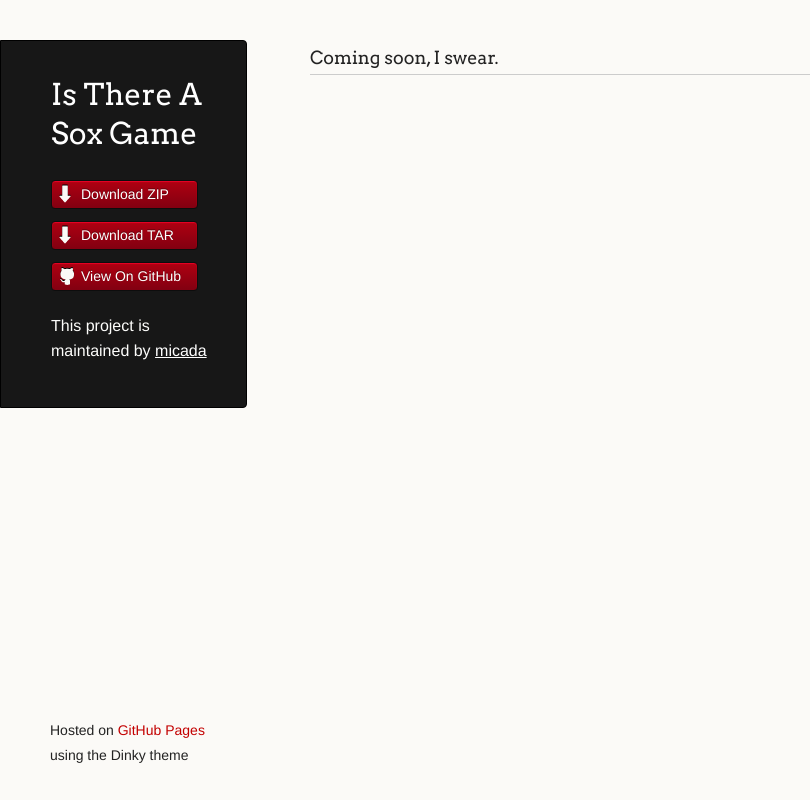
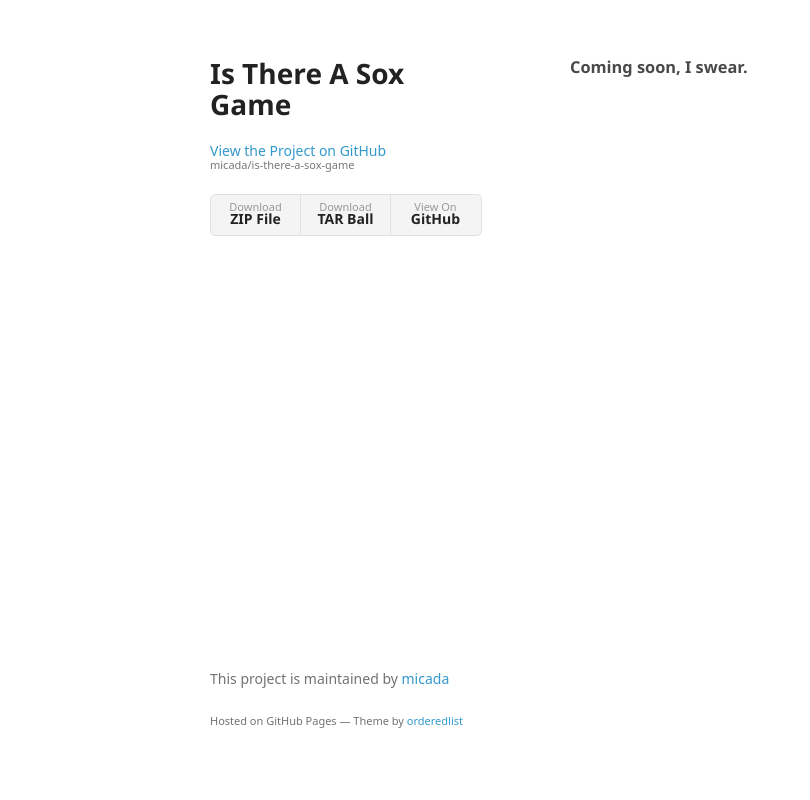
Before and after one commit to isthereagametoday/is-there-a-sox-game, a plain HTML site: page index.html in a window 1280 px wide. Shown: the whole page, without its empty margins (0-810 px from the left). Drawn offline with Linux system fonts and the light colour scheme; a web font is replaced by a local one.

Commit message:
Create gh-pages branch via GitHub

```diff
--- a/index.html
+++ b/index.html
@@ -7,8 +7,7 @@
 
     <link rel="stylesheet" href="stylesheets/styles.css">
     <link rel="stylesheet" href="stylesheets/github-light.css">
-    <script src="javascripts/scale.fix.js"></script>
-    <meta name="viewport" content="width=device-width, initial-scale=1, user-scalable=no">
+    <meta name="viewport" content="width=device-width">
     <!--[if lt IE 9]>
     <script src="//html5shiv.googlecode.com/svn/trunk/html5.js"></script>
     <![endif]-->
@@ -16,28 +15,28 @@
   <body>
     <div class="wrapper">
       <header>
-        <h1 class="header">Is There A Sox Game</h1>
-        <p class="header"></p>
+        <h1>Is There A Sox Game</h1>
+        <p></p>
+
+        <p class="view"><a href="https://github.com/micada/is-there-a-sox-game">View the Project on GitHub <small>micada/is-there-a-sox-game</small></a></p>
+
 
         <ul>
-          <li class="download"><a class="buttons" href="https://github.com/micada/is-there-a-sox-game/zipball/master">Download ZIP</a></li>
-          <li class="download"><a class="buttons" href="https://github.com/micada/is-there-a-sox-game/tarball/master">Download TAR</a></li>
-          <li><a class="buttons github" href="https://github.com/micada/is-there-a-sox-game">View On GitHub</a></li>
+          <li><a href="https://github.com/micada/is-there-a-sox-game/zipball/master">Download <strong>ZIP File</strong></a></li>
+          <li><a href="https://github.com/micada/is-there-a-sox-game/tarball/master">Download <strong>TAR Ball</strong></a></li>
+          <li><a href="https://github.com/micada/is-there-a-sox-game">View On <strong>GitHub</strong></a></li>
         </ul>
-
-        <p class="header">This project is maintained by <a class="header name" href="https://github.com/micada">micada</a></p>
-
-
       </header>
       <section>
         <h3>
 <a id="coming-soon-i-swear" class="anchor" href="#coming-soon-i-swear" aria-hidden="true"><span aria-hidden="true" class="octicon octicon-link"></span></a>Coming soon, I swear.</h3>
       </section>
       <footer>
-        <p><small>Hosted on <a href="https://pages.github.com">GitHub Pages</a> using the Dinky theme</small></p>
+        <p>This project is maintained by <a href="https://github.com/micada">micada</a></p>
+        <p><small>Hosted on GitHub Pages &mdash; Theme by <a href="https://github.com/orderedlist">orderedlist</a></small></p>
       </footer>
     </div>
-    <!--[if !IE]><script>fixScale(document);</script><![endif]-->
+    <script src="javascripts/scale.fix.js"></script>
 
   </body>
 </html>
--- a/stylesheets/styles.css
+++ b/stylesheets/styles.css
@@ -1,338 +1,251 @@
-@import url(https://fonts.googleapis.com/css?family=Arvo:400,700,400italic);
-
-/* MeyerWeb Reset */
-
-html, body, div, span, applet, object, iframe,
-h1, h2, h3, h4, h5, h6, p, blockquote, pre,
-a, abbr, acronym, address, big, cite, code,
-del, dfn, em, img, ins, kbd, q, s, samp,
-small, strike, strong, sub, sup, tt, var,
-b, u, i, center,
-dl, dt, dd, ol, ul, li,
-fieldset, form, label, legend,
-table, caption, tbody, tfoot, thead, tr, th, td,
-article, aside, canvas, details, embed,
-figure, figcaption, footer, header, hgroup,
-menu, nav, output, ruby, section, summary,
-time, mark, audio, video {
-  margin: 0;
-  padding: 0;
-  border: 0;
-  font: inherit;
-  vertical-align: baseline;
+@font-face {
+  font-family: 'Noto Sans';
+  font-weight: 400;
+  font-style: normal;
+  src: url('../fonts/Noto-Sans-regular/Noto-Sans-regular.eot');
+  src: url('../fonts/Noto-Sans-regular/Noto-Sans-regular.eot?#iefix') format('embedded-opentype'),
+       local('Noto Sans'),
+       local('Noto-Sans-regular'),
+       url('../fonts/Noto-Sans-regular/Noto-Sans-regular.woff2') format('woff2'),
+       url('../fonts/Noto-Sans-regular/Noto-Sans-regular.woff') format('woff'),
+       url('../fonts/Noto-Sans-regular/Noto-Sans-regular.ttf') format('truetype'),
+       url('../fonts/Noto-Sans-regular/Noto-Sans-regular.svg#NotoSans') format('svg');
 }
 
+@font-face {
+  font-family: 'Noto Sans';
+  font-weight: 700;
+  font-style: normal;
+  src: url('../fonts/Noto-Sans-700/Noto-Sans-700.eot');
+  src: url('../fonts/Noto-Sans-700/Noto-Sans-700.eot?#iefix') format('embedded-opentype'),
+       local('Noto Sans Bold'),
+       local('Noto-Sans-700'),
+       url('../fonts/Noto-Sans-700/Noto-Sans-700.woff2') format('woff2'),
+       url('../fonts/Noto-Sans-700/Noto-Sans-700.woff') format('woff'),
+       url('../fonts/Noto-Sans-700/Noto-Sans-700.ttf') format('truetype'),
+       url('../fonts/Noto-Sans-700/Noto-Sans-700.svg#NotoSans') format('svg');
+}
 
-/* Base text styles */
+@font-face {
+  font-family: 'Noto Sans';
+  font-weight: 400;
+  font-style: italic;
+  src: url('../fonts/Noto-Sans-italic/Noto-Sans-italic.eot');
+  src: url('../fonts/Noto-Sans-italic/Noto-Sans-italic.eot?#iefix') format('embedded-opentype'),
+       local('Noto Sans Italic'),
+       local('Noto-Sans-italic'),
+       url('../fonts/Noto-Sans-italic/Noto-Sans-italic.woff2') format('woff2'),
+       url('../fonts/Noto-Sans-italic/Noto-Sans-italic.woff') format('woff'),
+       url('../fonts/Noto-Sans-italic/Noto-Sans-italic.ttf') format('truetype'),
+       url('../fonts/Noto-Sans-italic/Noto-Sans-italic.svg#NotoSans') format('svg');
+}
+
+@font-face {
+  font-family: 'Noto Sans';
+  font-weight: 700;
+  font-style: italic;
+  src: url('../fonts/Noto-Sans-700italic/Noto-Sans-700italic.eot');
+  src: url('../fonts/Noto-Sans-700italic/Noto-Sans-700italic.eot?#iefix') format('embedded-opentype'),
+       local('Noto Sans Bold Italic'),
+       local('Noto-Sans-700italic'),
+       url('../fonts/Noto-Sans-700italic/Noto-Sans-700italic.woff2') format('woff2'),
+       url('../fonts/Noto-Sans-700italic/Noto-Sans-700italic.woff') format('woff'),
+       url('../fonts/Noto-Sans-700italic/Noto-Sans-700italic.ttf') format('truetype'),
+       url('../fonts/Noto-Sans-700italic/Noto-Sans-700italic.svg#NotoSans') format('svg');
+}
 
 body {
-  padding:10px 50px 0 0;
-  font-family:"Helvetica Neue", Helvetica, Arial, sans-serif;
-	font-size: 14px;
-	color: #232323;
-	background-color: #FBFAF7;
-	margin: 0;
-	line-height: 1.8em;
-	-webkit-font-smoothing: antialiased;
-
+  background-color: #fff;
+  padding:50px;
+  font: 14px/1.5 "Noto Sans", "Helvetica Neue", Helvetica, Arial, sans-serif;
+  color:#727272;
+  font-weight:400;
 }
 
 h1, h2, h3, h4, h5, h6 {
-  color:#232323;
-  margin:36px 0 10px;
+  color:#222;
+  margin:0 0 20px;
 }
 
-p, ul, ol, table, dl {
-  margin:0 0 22px;
+p, ul, ol, table, pre, dl {
+  margin:0 0 20px;
 }
 
 h1, h2, h3 {
-	font-family: Arvo, Monaco, serif;
-  line-height:1.3;
-	font-weight: normal;
-}
-
-h1,h2, h3 {
-	display: block;
-	border-bottom: 1px solid #ccc;
-	padding-bottom: 5px;
+  line-height:1.1;
 }
 
 h1 {
-	font-size: 30px;
+  font-size:28px;
 }
 
 h2 {
-	font-size: 24px;
+  color:#393939;
 }
 
-h3 {
-	font-size: 18px;
-}
-
-h4, h5, h6 {
-	font-family: Arvo, Monaco, serif;
-	font-weight: 700;
+h3, h4, h5, h6 {
+  color:#494949;
 }
 
 a {
-  color:#C30000;
-  font-weight:200;
+  color:#39c;
   text-decoration:none;
 }
 
 a:hover {
-	text-decoration: underline;
+  color:#069;
 }
 
 a small {
-	font-size: 12px;
+  font-size:11px;
+  color:#777;
+  margin-top:-0.3em;
+  display:block;
 }
 
-em {
-	font-style: italic;
+a:hover small {
+  color:#777;
+}
+
+.wrapper {
+  width:860px;
+  margin:0 auto;
+}
+
+blockquote {
+  border-left:1px solid #e5e5e5;
+  margin:0;
+  padding:0 0 0 20px;
+  font-style:italic;
+}
+
+code, pre {
+  font-family:Monaco, Bitstream Vera Sans Mono, Lucida Console, Terminal, Consolas, Liberation Mono, DejaVu Sans Mono, Courier New, monospace;
+  color:#333;
+  font-size:12px;
+}
+
+pre {
+  padding:8px 15px;
+  background: #f8f8f8;
+  border-radius:5px;
+  border:1px solid #e5e5e5;
+  overflow-x: auto;
+}
+
+table {
+  width:100%;
+  border-collapse:collapse;
+}
+
+th, td {
+  text-align:left;
+  padding:5px 10px;
+  border-bottom:1px solid #e5e5e5;
+}
+
+dt {
+  color:#444;
+  font-weight:700;
+}
+
+th {
+  color:#444;
+}
+
+img {
+  max-width:100%;
+}
+
+header {
+  width:270px;
+  float:left;
+  position:fixed;
+  -webkit-font-smoothing:subpixel-antialiased;
+}
+
+header ul {
+  list-style:none;
+  height:40px;
+  padding:0;
+  background: #f4f4f4;
+  border-radius:5px;
+  border:1px solid #e0e0e0;
+  width:270px;
+}
+
+header li {
+  width:89px;
+  float:left;
+  border-right:1px solid #e0e0e0;
+  height:40px;
+}
+
+header li:first-child a {
+  border-radius:5px 0 0 5px;
+}
+
+header li:last-child a {
+  border-radius:0 5px 5px 0;
+}
+
+header ul a {
+  line-height:1;
+  font-size:11px;
+  color:#999;
+  display:block;
+  text-align:center;
+  padding-top:6px;
+  height:34px;
+}
+
+header ul a:hover {
+  color:#999;
+}
+
+header ul a:active {
+  background-color:#f0f0f0;
 }
 
 strong {
+  color:#222;
   font-weight:700;
 }
 
-ul {
-  list-style-position: inside;
-  list-style: disc;
-  padding-left: 25px;
+header ul li + li + li {
+  border-right:none;
+  width:89px;
 }
 
-ol {
-  list-style-position: inside;
-  list-style: decimal;
-  padding-left: 25px;
+header ul a strong {
+  font-size:14px;
+  display:block;
+  color:#222;
 }
 
-blockquote {
-  margin: 0;
-  padding: 0 0 0 20px;
-  font-style: italic;
+section {
+  width:500px;
+  float:right;
+  padding-bottom:50px;
 }
 
-dl, dt, dd, dl p {
-	font-color: #444;
-}
-
-dl dt {
-  font-weight: bold;
-}
-
-dl dd {
-  padding-left: 20px;
-  font-style: italic;
-}
-
-dl p {
-  padding-left: 20px;
-  font-style: italic;
+small {
+  font-size:11px;
 }
 
 hr {
   border:0;
-  background:#ccc;
+  background:#e5e5e5;
   height:1px;
-  margin:0 0 24px;
+  margin:0 0 20px;
 }
 
-/* Images */
-
-img {
-  position: relative;
-  margin: 0 auto;
-  max-width: 650px;
-  padding: 5px;
-  margin: 10px 0 32px 0;
-  border: 1px solid #ccc;
-}
-
-p img {
-  display: inline;
-  margin: 0;
-  padding: 0;
-  vertical-align: middle;
-  text-align: center;
-  border: none;
-}
-
-/* Code blocks */
-
-code, pre {
-	font-family: Monaco, "Bitstream Vera Sans Mono", "Lucida Console", Terminal, monospace;
-  color:#000;
-  font-size:14px;
-}
-
-pre {
-	padding: 4px 12px;
-  background: #FDFEFB;
-  border-radius:4px;
-  border:1px solid #D7D8C8;
-  overflow: auto;
-  overflow-y: hidden;
-	margin-bottom: 32px;
-}
-
-
-/* Tables */
-
-table {
-  width:100%;
-}
-
-table {
-  border: 1px solid #ccc;
-  margin-bottom: 32px;
-  text-align: left;
- }
-
-th {
-  font-family: 'Arvo', Helvetica, Arial, sans-serif;
-	font-size: 18px;
-	font-weight: normal;
-  padding: 10px;
-  background: #232323;
-  color: #FDFEFB;
- }
-
-td {
-  padding: 10px;
-	background: #ccc;
- }
-
-
-/* Wrapper */
-.wrapper {
-  width:960px;
-}
-
-
-/* Header */
-
-header {
-	background-color: #171717;
-	color: #FDFDFB;
-  width:170px;
+footer {
+  width:270px;
   float:left;
   position:fixed;
-	border: 1px solid #000;
-	-webkit-border-top-right-radius: 4px;
-	-webkit-border-bottom-right-radius: 4px;
-	-moz-border-radius-topright: 4px;
-	-moz-border-radius-bottomright: 4px;
-	border-top-right-radius: 4px;
-	border-bottom-right-radius: 4px;
-	padding: 34px 25px 22px 50px;
-	margin: 30px 25px 0 0;
-	-webkit-font-smoothing: antialiased;
-}
-
-p.header {
-	font-size: 16px;
-}
-
-h1.header {
-	font-family: Arvo, sans-serif;
-	font-size: 30px;
-	font-weight: 300;
-	line-height: 1.3em;
-	border-bottom: none;
-	margin-top: 0;
-}
-
-
-h1.header, a.header, a.name, header a{
-	color: #fff;
-}
-
-a.header {
-	text-decoration: underline;
-}
-
-a.name {
-	white-space: nowrap;
-}
-
-header ul {
-  list-style:none;
-  padding:0;
-}
-
-header li {
-	list-style-type: none;
-  width:132px;
-  height:15px;
-	margin-bottom: 12px;
-	line-height: 1em;
-	padding: 6px 6px 6px 7px;
-
-	background: #AF0011;
-	background: -moz-linear-gradient(top, #AF0011 0%, #820011 100%);
-  background: -webkit-gradient(linear, left top, left bottom, color-stop(0%,#f8f8f8), color-stop(100%,#dddddd));
-  background: -webkit-linear-gradient(top, #AF0011 0%,#820011 100%);
-  background: -o-linear-gradient(top, #AF0011 0%,#820011 100%);
-  background: -ms-linear-gradient(top, #AF0011 0%,#820011 100%);
-  background: linear-gradient(top, #AF0011 0%,#820011 100%);
-
-	border-radius:4px;
-  border:1px solid #0D0D0D;
-
-	-webkit-box-shadow: inset 0px 1px 1px 0 rgba(233,2,38, 1);
-	box-shadow: inset 0px 1px 1px 0 rgba(233,2,38, 1);
-
-}
-
-header li:hover {
-	background: #C3001D;
-	background: -moz-linear-gradient(top, #C3001D 0%, #950119 100%);
-  background: -webkit-gradient(linear, left top, left bottom, color-stop(0%,#f8f8f8), color-stop(100%,#dddddd));
-  background: -webkit-linear-gradient(top, #C3001D 0%,#950119 100%);
-  background: -o-linear-gradient(top, #C3001D 0%,#950119 100%);
-  background: -ms-linear-gradient(top, #C3001D 0%,#950119 100%);
-  background: linear-gradient(top, #C3001D 0%,#950119 100%);
-}
-
-a.buttons {
-	-webkit-font-smoothing: antialiased;
-	background: url(../images/arrow-down.png) no-repeat;
-	font-weight: normal;
-	text-shadow: rgba(0, 0, 0, 0.4) 0 -1px 0;
-	padding: 2px 2px 2px 22px;
-	height: 30px;
-}
-
-a.github {
-	background: url(../images/octocat-small.png) no-repeat 1px;
-}
-
-a.buttons:hover {
-	color: #fff;
-	text-decoration: none;
-}
-
-
-/* Section - for main page content */
-
-section {
-  width:650px;
-  float:right;
-  padding-bottom:50px;
-}
-
-
-/* Footer */
-
-footer {
-  width:170px;
-  float:left;
-  position:fixed;
-  bottom:10px;
-	padding-left: 50px;
+  bottom:50px;
+  -webkit-font-smoothing:subpixel-antialiased;
 }
 
 @media print, screen and (max-width: 960px) {
@@ -348,18 +261,14 @@
     width:auto;
   }
 
-	footer {
-		border-top: 1px solid #ccc;
-		margin:0 84px 0 50px;
-		padding:0;
-	}
-
   header {
     padding-right:320px;
   }
 
   section {
-    padding:20px 84px 20px 50px;
+    border:1px solid #e5e5e5;
+    border-width:1px 0;
+    padding:20px 0;
     margin:0 0 20px;
   }
 
@@ -369,8 +278,8 @@
 
   header ul {
     position:absolute;
-    right:130px;
-    top:84px;
+    right:50px;
+    top:52px;
   }
 }
 
@@ -380,38 +289,30 @@
   }
 
   header {
-    padding:10px 20px 0;
-		margin-right: 0;
+    padding:0;
   }
-
-	section {
-    padding:10px 0 10px 20px;
-    margin:0 0 30px;
-  }
-
-	footer {
-		margin: 0 0 0 30px;
-	}
 
   header ul, header p.view {
     position:static;
   }
+
+  pre, code {
+    word-wrap:normal;
+  }
 }
 
 @media print, screen and (max-width: 480px) {
-
-  header ul li.download {
-    display:none;
+  body {
+    padding:15px;
   }
 
-	footer {
-		margin: 0 0 0 20px;
-	}
+  header ul {
+    width:99%;
+  }
 
-	footer a{
-		display:block;
-	}
-
+  header li, header ul li + li + li {
+    width:33%;
+  }
 }
 
 @media print {
```
Also changed, not shown: javascripts/scale.fix.js (+17 -20 lines).
